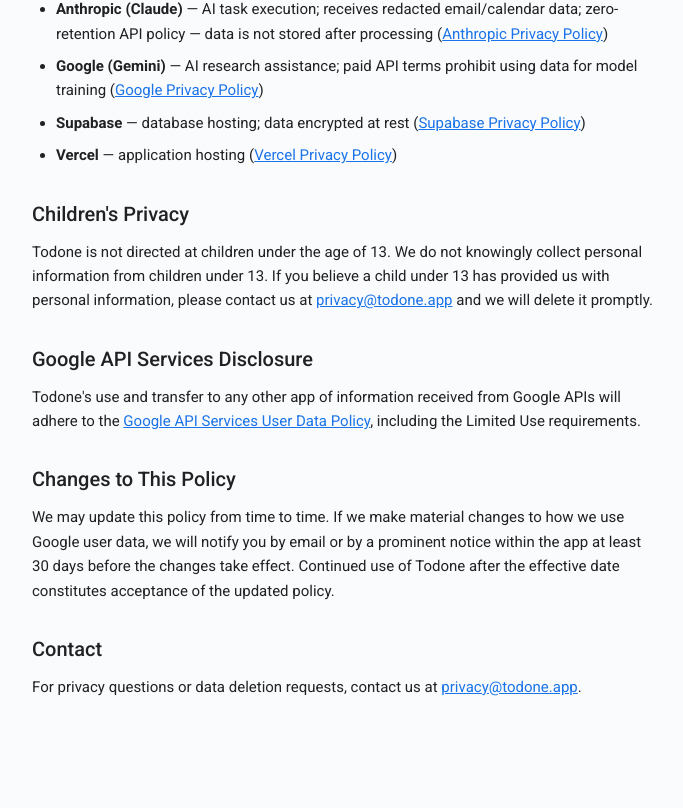
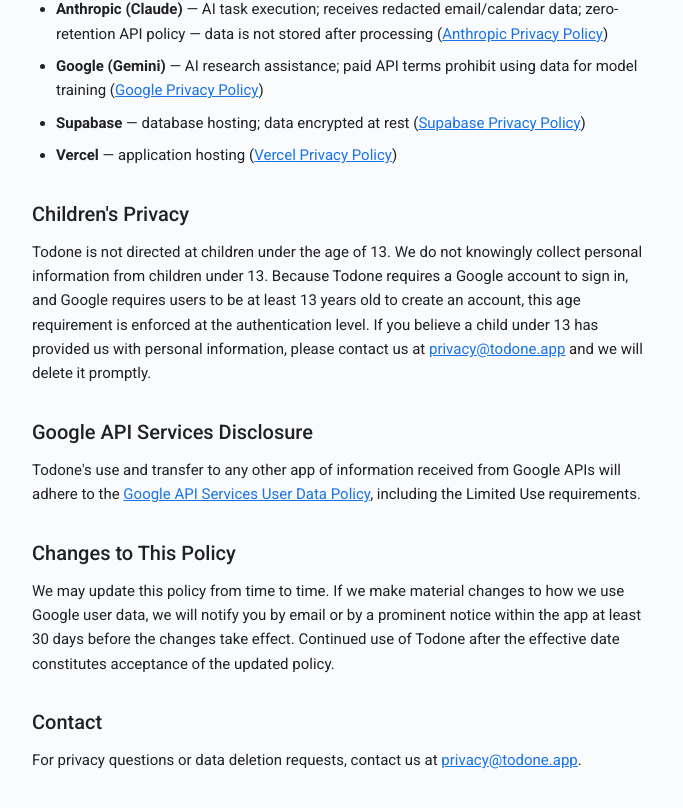
Before and after one commit to sagarwal6/Todone, a Next.js app: page /privacy in a window 1280 px wide. Shown: the part 2165-2973 px from the top of the page, without its empty margins (296-979 px from the left). Before the commit the page ends 2912 px from the top, so only its background shows below. Built offline with nearby package versions, Linux system fonts and the light colour scheme; a web font is replaced by a local one.

Commit message:
Clarify 13+ age requirement is enforced by Google OAuth

```diff
--- a/app/privacy/page.tsx
+++ b/app/privacy/page.tsx
@@ -132,8 +132,10 @@
             <h2 className="text-xl font-medium text-on-surface mb-3">Children&apos;s Privacy</h2>
             <p>
               Todone is not directed at children under the age of 13. We do not knowingly collect
-              personal information from children under 13. If you believe a child under 13 has
-              provided us with personal information, please contact us at{' '}
+              personal information from children under 13. Because Todone requires a Google account
+              to sign in, and Google requires users to be at least 13 years old to create an account,
+              this age requirement is enforced at the authentication level. If you believe a child
+              under 13 has provided us with personal information, please contact us at{' '}
               <a href="mailto:privacy@todone.app" className="text-primary underline">privacy@todone.app</a>{' '}
               and we will delete it promptly.
             </p>
```
